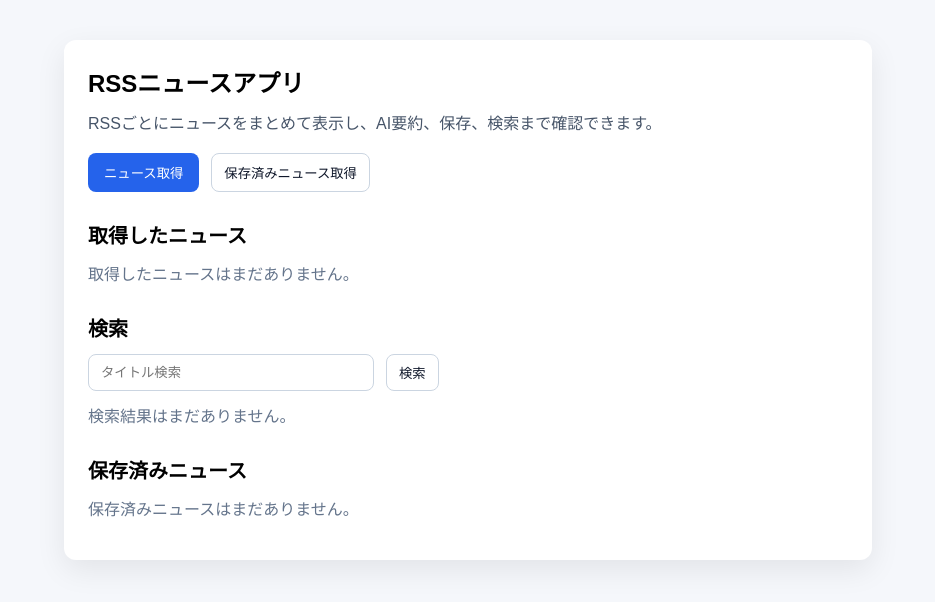
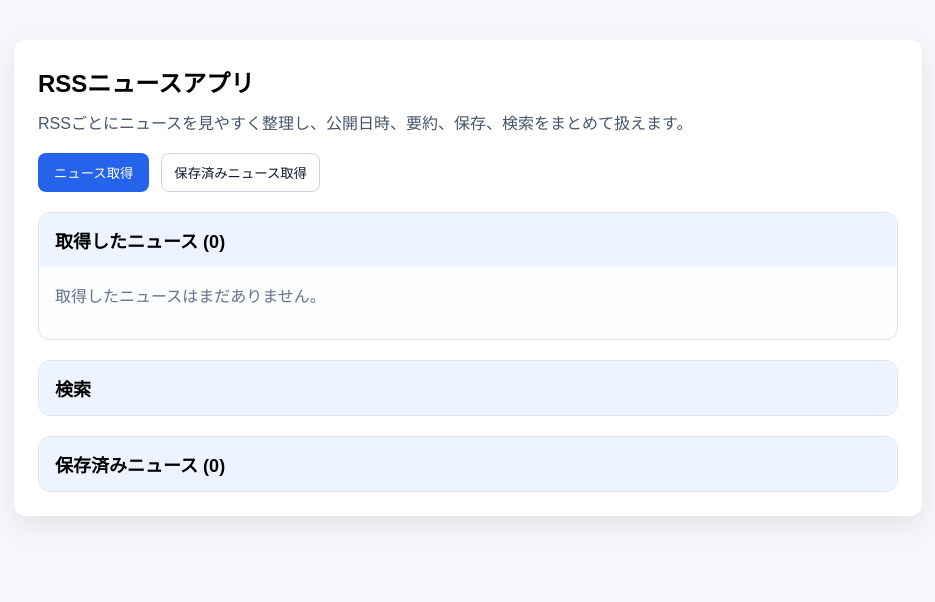
Before and after one commit to kageyama-aoi/rss-news-app, a Next.js app: page / in a window 1280 px wide. Shown: the top 602 px of the page, without its empty margins (172-1107 px from the left). Built offline with nearby package versions, Linux system fonts and the light colour scheme.

Commit message:
Improve news usability

```diff
--- a/app/page.js
+++ b/app/page.js
@@ -1,6 +1,6 @@
 "use client";
 
-import { useState } from "react";
+import { useMemo, useState } from "react";
 
 export default function HomePage() {
   const [news, setNews] = useState([]);
@@ -17,6 +17,9 @@ export default function HomePage() {
   const [summaryMap, setSummaryMap] = useState({});
   const [saveLoadingMap, setSaveLoadingMap] = useState({});
   const [saveMessageMap, setSaveMessageMap] = useState({});
+  const [fetchedAt, setFetchedAt] = useState(null);
+
+  const groupedNews = useMemo(() => groupBySource(news), [news]);
 
   const loadNews = async () => {
     setLoading(true);
@@ -31,6 +34,7 @@ export default function HomePage() {
 
       const data = await response.json();
       setNews(data);
+      setFetchedAt(new Date().toISOString());
     } catch (err) {
       setError(err.message || "不明なエラーが発生しました。");
     } finally {
@@ -176,57 +180,126 @@ export default function HomePage() {
     }
   };
 
-  const groupBySource = (items) => {
-    return items.reduce((groups, article) => {
-      const source = article.source || "その他";
-      if (!groups[source]) {
-        groups[source] = [];
-      }
-      groups[source].push(article);
-      return groups;
-    }, {});
-  };
+  return (
+    <main style={styles.page}>
+      <section style={styles.card}>
+        <h1 style={styles.heading}>RSSニュースアプリ</h1>
+        <p style={styles.description}>
+          RSSごとにニュースを見やすく整理し、公開日時、要約、保存、検索をまとめて扱えます。
+        </p>
 
-  const renderSavedArticleList = (items, emptyMessage) => {
-    if (items.length === 0) {
-      return <p style={styles.emptyText}>{emptyMessage}</p>;
+        <div style={styles.toolbar}>
+          <button onClick={loadNews} style={styles.primaryButton} disabled={loading}>
+            {loading ? "取得中..." : "ニュース取得"}
+          </button>
+          <button
+            onClick={loadSavedNews}
+            style={styles.secondaryButton}
+            disabled={savedLoading}
+          >
+            {savedLoading ? "読込中..." : "保存済みニュース取得"}
+          </button>
+        </div>
+
+        {fetchedAt ? (
+          <p style={styles.infoText}>最終取得: {formatDateTime(fetchedAt)}</p>
+        ) : null}
+
+        {error ? <p style={styles.error}>{error}</p> : null}
+        {savedError ? <p style={styles.error}>{savedError}</p> : null}
+
+        <details open style={styles.panel}>
+          <summary style={styles.panelSummary}>
+            取得したニュース ({news.length})
+          </summary>
+          <div style={styles.panelBody}>
+            {renderGroupedFetchedNews(
+              groupedNews,
+              summaryLoadingMap,
+              saveLoadingMap,
+              summaryMap,
+              saveMessageMap,
+              summarizeTitle,
+              saveNews
+            )}
+          </div>
+        </details>
+
+        <details style={styles.panel}>
+          <summary style={styles.panelSummary}>検索</summary>
+          <div style={styles.panelBody}>
+            <div style={styles.searchRow}>
+              <input
+                type="text"
+                value={searchKeyword}
+                onChange={(event) => setSearchKeyword(event.target.value)}
+                placeholder="タイトル検索"
+                style={styles.input}
+              />
+              <button
+                onClick={searchSavedNews}
+                style={styles.secondaryButton}
+                disabled={searchLoading}
+              >
+                {searchLoading ? "検索中..." : "検索"}
+              </button>
+            </div>
+            {searchError ? <p style={styles.error}>{searchError}</p> : null}
+            {renderFlatArticleList(searchResults, "検索結果はまだありません。")}
+          </div>
+        </details>
+
+        <details style={styles.panel}>
+          <summary style={styles.panelSummary}>
+            保存済みニュース ({savedNews.length})
+          </summary>
+          <div style={styles.panelBody}>
+            {renderFlatArticleList(
+              savedNews,
+              "保存済みニュースはまだありません。"
+            )}
+          </div>
+        </details>
+      </section>
+    </main>
+  );
 }
 
-    return (
-      <ul style={styles.list}>
-        {items.map((article) => (
-          <li key={article.id || `${article.source}-${article.link}`} style={styles.listItem}>
-            <p style={styles.source}>{article.source}</p>
-            <a href={article.link} target="_blank" rel="noreferrer" style={styles.link}>
-              {article.title}
-            </a>
-            {article.summary ? (
-              <p style={styles.summaryText}>{article.summary}</p>
-            ) : (
-              <p style={styles.summaryEmpty}>要約はまだありません。</p>
-            )}
-          </li>
-        ))}
-      </ul>
-    );
-  };
+function renderGroupedFetchedNews(
+  groupedNews,
+  summaryLoadingMap,
+  saveLoadingMap,
+  summaryMap,
+  saveMessageMap,
+  summarizeTitle,
+  saveNews
+) {
+  const groups = Object.entries(groupedNews);
 
-  const renderGroupedFetchedNews = () => {
-    if (news.length === 0) {
+  if (groups.length === 0) {
     return <p style={styles.emptyText}>取得したニュースはまだありません。</p>;
   }
 
-    const groupedNews = groupBySource(news);
+  return groups.map(([source, articles]) => (
+    <section key={source} style={styles.groupSection}>
+      <div style={styles.groupHeader}>
+        <h3 style={styles.groupHeading}>{source}</h3>
+        <span style={styles.groupCount}>{articles.length}件</span>
+      </div>
 
-    return Object.entries(groupedNews).map(([source, articles]) => (
-      <section key={source} style={styles.groupSection}>
-        <h3 style={styles.groupHeading}>{source}</h3>
       <ul style={styles.list}>
         {articles.map((article) => {
           const key = `${article.source}-${article.link}`;
 
           return (
             <li key={key} style={styles.listItem}>
+              <div style={styles.metaRow}>
+                <span style={styles.badge}>{article.source}</span>
+                <span style={styles.metaText}>
+                  公開: {formatDateTime(article.publishedAt)}
+                </span>
+              </div>
+
               <a href={article.link} target="_blank" rel="noreferrer" style={styles.link}>
                 {article.title}
               </a>
@@ -261,60 +334,72 @@ export default function HomePage() {
       </ul>
     </section>
   ));
-  };
+}
+
+function renderFlatArticleList(items, emptyMessage) {
+  if (items.length === 0) {
+    return <p style={styles.emptyText}>{emptyMessage}</p>;
+  }
 
   return (
-    <main style={styles.page}>
-      <section style={styles.card}>
-        <h1 style={styles.heading}>RSSニュースアプリ</h1>
-        <p style={styles.description}>
-          RSSごとにニュースをまとめて表示し、AI要約、保存、検索まで確認できます。
-        </p>
-
-        <div style={styles.toolbar}>
-          <button onClick={loadNews} style={styles.primaryButton} disabled={loading}>
-            {loading ? "取得中..." : "ニュース取得"}
-          </button>
-          <button
-            onClick={loadSavedNews}
-            style={styles.secondaryButton}
-            disabled={savedLoading}
-          >
-            {savedLoading ? "読込中..." : "保存済みニュース取得"}
-          </button>
+    <ul style={styles.list}>
+      {items.map((article) => (
+        <li key={article.id || `${article.source}-${article.link}`} style={styles.listItem}>
+          <div style={styles.metaRow}>
+            <span style={styles.badge}>{article.source}</span>
+            <span style={styles.metaText}>
+              {article.created_at
+                ? `保存: ${formatDateTime(article.created_at)}`
+                : `公開: ${formatDateTime(article.publishedAt)}`}
+            </span>
           </div>
 
-        {error ? <p style={styles.error}>{error}</p> : null}
-        {savedError ? <p style={styles.error}>{savedError}</p> : null}
+          <a href={article.link} target="_blank" rel="noreferrer" style={styles.link}>
+            {article.title}
+          </a>
 
-        <h2 style={styles.sectionHeading}>取得したニュース</h2>
-        {renderGroupedFetchedNews()}
+          {article.summary ? (
+            <p style={styles.summaryText}>{article.summary}</p>
+          ) : (
+            <p style={styles.summaryEmpty}>要約はまだありません。</p>
+          )}
+        </li>
+      ))}
+    </ul>
+  );
+}
 
-        <h2 style={styles.sectionHeading}>検索</h2>
-        <div style={styles.searchRow}>
-          <input
-            type="text"
-            value={searchKeyword}
-            onChange={(event) => setSearchKeyword(event.target.value)}
-            placeholder="タイトル検索"
-            style={styles.input}
-          />
-          <button
-            onClick={searchSavedNews}
-            style={styles.secondaryButton}
-            disabled={searchLoading}
-          >
-            {searchLoading ? "検索中..." : "検索"}
-          </button>
-        </div>
-        {searchError ? <p style={styles.error}>{searchError}</p> : null}
-        {renderSavedArticleList(searchResults, "検索結果はまだありません。")}
+function groupBySource(items) {
+  return items.reduce((groups, article) => {
+    const source = article.source || "その他";
 
-        <h2 style={styles.sectionHeading}>保存済みニュース</h2>
-        {renderSavedArticleList(savedNews, "保存済みニュースはまだありません。")}
-      </section>
-    </main>
-  );
+    if (!groups[source]) {
+      groups[source] = [];
+    }
+
+    groups[source].push(article);
+    return groups;
+  }, {});
+}
+
+function formatDateTime(value) {
+  if (!value) {
+    return "日時不明";
+  }
+
+  const date = new Date(value);
+
+  if (Number.isNaN(date.getTime())) {
+    return "日時不明";
+  }
+
+  return new Intl.DateTimeFormat("ja-JP", {
+    year: "numeric",
+    month: "2-digit",
+    day: "2-digit",
+    hour: "2-digit",
+    minute: "2-digit"
+  }).format(date);
 }
 
 const styles = {
@@ -326,7 +411,7 @@ const styles = {
     fontFamily: "sans-serif"
   },
   card: {
-    maxWidth: "760px",
+    maxWidth: "860px",
     margin: "0 auto",
     padding: "24px",
     backgroundColor: "#ffffff",
@@ -347,6 +432,30 @@ const styles = {
     display: "flex",
     gap: "12px",
     flexWrap: "wrap"
+  },
+  infoText: {
+    marginTop: "14px",
+    marginBottom: 0,
+    color: "#475569",
+    fontSize: "14px"
+  },
+  panel: {
+    marginTop: "20px",
+    border: "1px solid #dbe4f0",
+    borderRadius: "12px",
+    overflow: "hidden",
+    backgroundColor: "#fbfdff"
+  },
+  panelSummary: {
+    cursor: "pointer",
+    padding: "14px 16px",
+    fontSize: "18px",
+    fontWeight: 700,
+    backgroundColor: "#eef4ff",
+    listStyle: "none"
+  },
+  panelBody: {
+    padding: "16px"
   },
   searchRow: {
     display: "flex",
@@ -380,21 +489,26 @@ const styles = {
     marginTop: "16px",
     color: "#dc2626"
   },
-  sectionHeading: {
-    marginTop: "28px",
-    marginBottom: "12px",
-    fontSize: "20px"
-  },
   groupSection: {
     marginBottom: "24px"
   },
-  groupHeading: {
-    marginTop: 0,
+  groupHeader: {
+    display: "flex",
+    alignItems: "center",
+    justifyContent: "space-between",
+    gap: "12px",
     marginBottom: "10px",
     paddingBottom: "6px",
-    borderBottom: "2px solid #dbeafe",
+    borderBottom: "2px solid #dbeafe"
+  },
+  groupHeading: {
+    margin: 0,
     color: "#1d4ed8",
     fontSize: "18px"
+  },
+  groupCount: {
+    color: "#475569",
+    fontSize: "14px"
   },
   list: {
     listStyle: "none",
@@ -409,11 +523,25 @@ const styles = {
     borderRadius: "10px",
     backgroundColor: "#f8fafc"
   },
-  source: {
-    margin: "0 0 8px 0",
+  metaRow: {
+    display: "flex",
+    flexWrap: "wrap",
+    gap: "8px 12px",
+    alignItems: "center",
+    marginBottom: "10px"
+  },
+  badge: {
+    display: "inline-block",
+    padding: "4px 8px",
+    borderRadius: "999px",
+    backgroundColor: "#dbeafe",
+    color: "#1d4ed8",
     fontSize: "12px",
-    fontWeight: "bold",
-    color: "#2563eb"
+    fontWeight: 700
+  },
+  metaText: {
+    color: "#64748b",
+    fontSize: "13px"
   },
   link: {
     color: "#0f172a",
```
Also changed, not shown: lib/rss.js (+27 -11 lines). Lines whose indentation alone changed are shown as unchanged.
